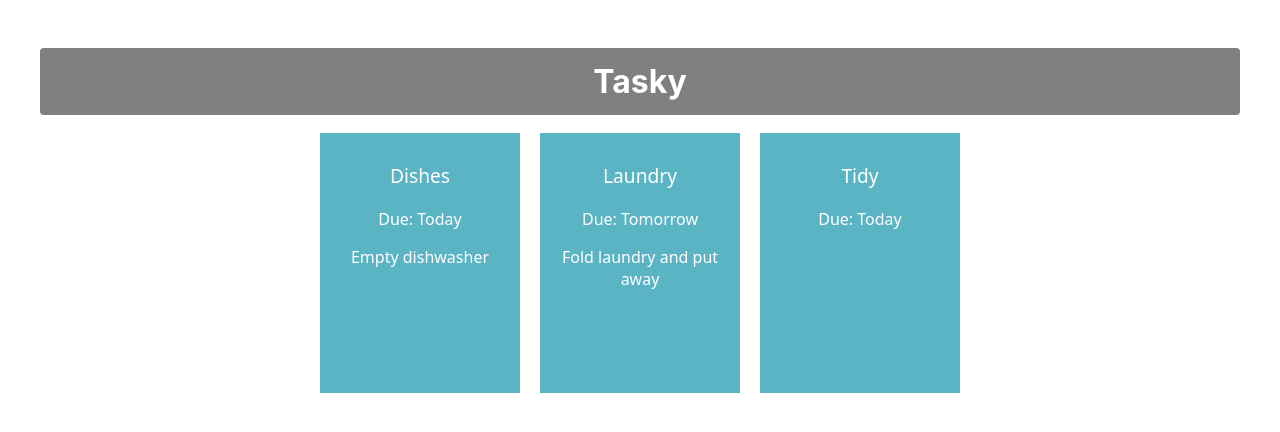
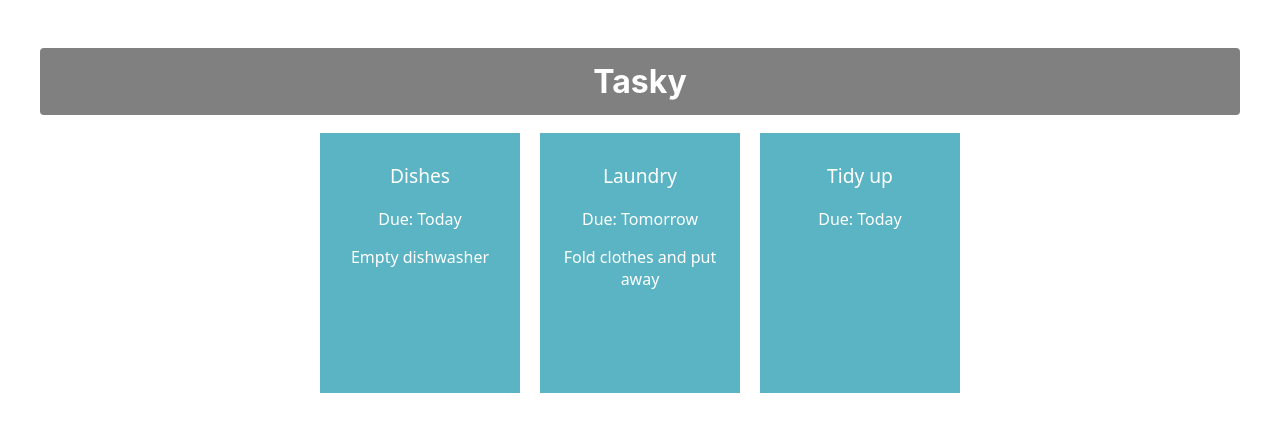
Before and after one commit to wcn1720811650/react-basics-labs, a React (Create React App) app in the folder tasky/: page / in a window 1280 px wide. Shown: the top 432 px of the page. Built offline with nearby package versions, Linux system fonts and the light colour scheme.

Commit message:
Added task state

```diff
--- a/tasky/src/App.js
+++ b/tasky/src/App.js
@@ -1,16 +1,20 @@
+import React, { useState } from 'react';
 import './App.css';
 import Task from './components/Task';
 function App() {
+  const [taskState, setTaskState ]  = useState({
+    tasks: [
+      { title:'Dishes', description: "Empty dishwasher", deadline: "Today"},
+      { title: "Laundry", description: "Fold clothes and put away", deadline: "Tomorrow" },
+      { title: "Tidy up", deadline: "Today" }
+    ]
+  });
   return (
     <div className="container">
       <h1>Tasky</h1>
-      <Task title="Dishes" deadline="Today" description="Empty dishwasher">
-      </Task>
-      <Task title="Laundry" deadline="Tomorrow" description="Fold laundry and put away" >
-
-      </Task>
-      <Task title="Tidy" deadline="Today" />
-
+      <Task title={taskState.tasks[0].title} deadline={taskState.tasks[0].deadline} description={taskState.tasks[0].description} />
+      <Task title={taskState.tasks[1].title} deadline={taskState.tasks[1].deadline} description={taskState.tasks[1].description} />
+      <Task title={taskState.tasks[2].title} deadline={taskState.tasks[2].deadline} description={taskState.tasks[2].description} />
     </div>
   );
 }
```
